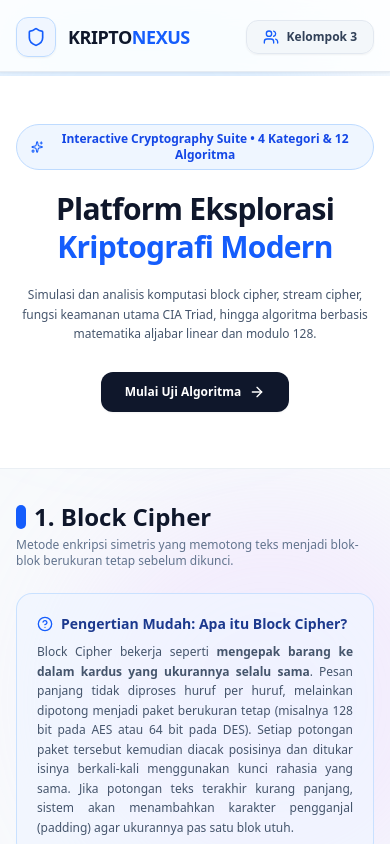
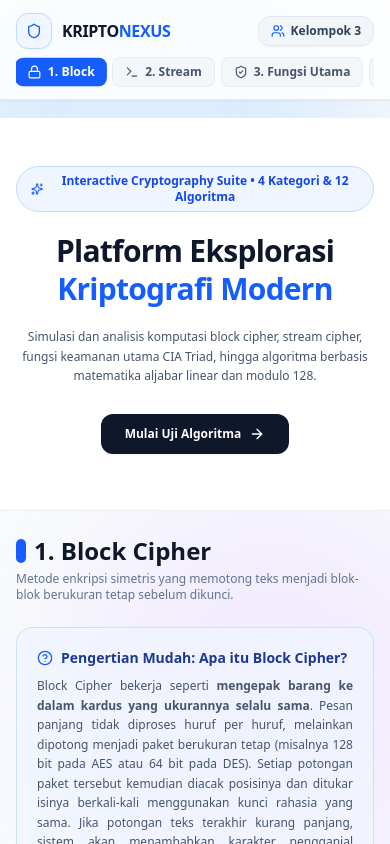
Before and after one commit to Kizozo77/kripto-nexus, a Next.js app: page / in a window 390 px wide. Shown: the top 844 px of the page. Built offline with nearby package versions, Linux system fonts and the light colour scheme.

Commit message:
feat: add dedicated mobile horizontal tab bar for seamless module navigation

```diff
--- a/src/app/page.js
+++ b/src/app/page.js
@@ -17,7 +17,7 @@ export default function Home() {
 
   return (
     <div className="min-h-screen bg-slate-50 text-slate-900 flex flex-col font-sans relative overflow-x-hidden">
-      {/* Container Khusus Ambient Glow: Dikunci overflow-hidden agar tidak menimbulkan scroll horizontal */}
+      {/* Container Ambient Glow */}
       <div className="absolute inset-0 overflow-hidden pointer-events-none z-0">
         <div className="absolute w-[450px] h-[450px] rounded-full bg-blue-300/25 blur-3xl -top-20 -left-20" />
         <div className="absolute w-[400px] h-[400px] rounded-full bg-purple-300/20 blur-3xl top-[500px] -right-20" />
@@ -27,12 +27,13 @@ export default function Home() {
 
       <Navbar activeTab={activeTab} setActiveTab={setActiveTab} />
 
-      <main className="flex-1 relative z-10 pt-[76px]">
+      {/* Padding top dinamis: 118px di HP dan 76px di laptop/desktop */}
+      <main className="flex-1 relative z-10 pt-[118px] md:pt-[76px]">
         <RevealOnScroll delay={50}>
           <Hero setActiveTab={setActiveTab} />
         </RevealOnScroll>
 
-        <div id="workspace" className="max-w-7xl mx-auto px-4 sm:px-6 lg:px-8 py-8 sm:py-12">
+        <div id="workspace" className="max-w-7xl mx-auto px-4 sm:px-6 lg:px-8 py-6 md:py-12">
           <RevealOnScroll delay={100}>
             {activeTab === "block" && <BlockCipher />}
             {activeTab === "stream" && <StreamCipher />}
--- a/src/components/Navbar.jsx
+++ b/src/components/Navbar.jsx
@@ -19,10 +19,10 @@ export default function Navbar({ activeTab, setActiveTab }) {
   }, []);
 
   const navItems = [
-    { id: "block", label: "1. Block Cipher", icon: Lock, activeColor: "bg-blue-600 text-white" },
-    { id: "stream", label: "2. Stream Cipher", icon: Terminal, activeColor: "bg-[#00897b] text-white" },
-    { id: "function", label: "3. Fungsi Utama", icon: ShieldCheck, activeColor: "bg-purple-600 text-white" },
-    { id: "math", label: "4. Dasar Matematika", icon: Cpu, activeColor: "bg-rose-600 text-white" },
+    { id: "block", label: "1. Block Cipher", shortLabel: "1. Block", icon: Lock, activeColor: "bg-blue-600 text-white" },
+    { id: "stream", label: "2. Stream Cipher", shortLabel: "2. Stream", icon: Terminal, activeColor: "bg-[#00897b] text-white" },
+    { id: "function", label: "3. Fungsi Utama", shortLabel: "3. Fungsi Utama", icon: ShieldCheck, activeColor: "bg-purple-600 text-white" },
+    { id: "math", label: "4. Dasar Matematika", shortLabel: "4. Matematika", icon: Cpu, activeColor: "bg-rose-600 text-white" },
   ];
 
   const scrollToTop = () => window.scrollTo({ top: 0, behavior: "smooth" });
@@ -42,28 +42,30 @@ export default function Navbar({ activeTab, setActiveTab }) {
 
   return (
     <header className="fixed top-0 left-0 right-0 z-50 w-full glass-nav shadow-xs transition-all duration-300">
-      {/* Garis Progress saat Halaman Di-scroll */}
+      {/* Garis Progress Indikator Scroll */}
       <div
         className="h-[3px] bg-gradient-to-r from-blue-500 via-purple-500 to-rose-500 transition-all duration-150 ease-out"
         style={{ width: `${scrollProgress}%` }}
       />
 
-      <div className="max-w-7xl mx-auto px-4 sm:px-6 lg:px-8 py-3.5">
+      <div className="max-w-7xl mx-auto px-4 sm:px-6 lg:px-8 py-2.5 md:py-3.5">
+        {/* Baris Atas: Logo & Tombol Kelompok 3 */}
         <div className="flex items-center justify-between">
           <button
             onClick={scrollToTop}
-            className="flex items-center gap-3 text-left focus:outline-none cursor-pointer group"
+            className="flex items-center gap-2.5 text-left focus:outline-none cursor-pointer group"
           >
-            <div className="w-10 h-10 rounded-xl bg-blue-50/90 border border-blue-200 flex items-center justify-center text-blue-600 shadow-xs group-hover:scale-105 transition">
-              <Shield className="w-5 h-5" />
+            <div className="w-9 h-9 md:w-10 md:h-10 rounded-xl bg-blue-50/90 border border-blue-200 flex items-center justify-center text-blue-600 shadow-xs group-hover:scale-105 transition">
+              <Shield className="w-4 h-4 md:w-5 md:h-5" />
             </div>
             <div>
-              <span className="font-extrabold text-slate-900 text-lg tracking-tight">
+              <span className="font-extrabold text-slate-900 text-base md:text-lg tracking-tight">
                 KRIPTO<span className="text-blue-600">NEXUS</span>
               </span>
             </div>
           </button>
 
+          {/* Navigasi Desktop (Layar Lebar) */}
           <nav className="hidden md:flex items-center p-1 rounded-2xl bg-slate-100/70 border border-slate-200/80 backdrop-blur-md gap-1">
             {navItems.map((item) => {
               const Icon = item.icon;
@@ -85,13 +87,36 @@ export default function Navbar({ activeTab, setActiveTab }) {
             })}
           </nav>
 
+          {/* Tombol Anggota Kelompok 3 */}
           <button
             onClick={scrollToTeam}
-            className="flex items-center gap-2 px-4 py-2 rounded-xl text-xs sm:text-sm font-bold text-slate-700 bg-slate-100/80 hover:bg-slate-200 border border-slate-200 transition shadow-xs active:scale-95 cursor-pointer backdrop-blur-xs"
+            className="flex items-center gap-1.5 md:gap-2 px-3 md:px-4 py-1.5 md:py-2 rounded-xl text-xs sm:text-sm font-bold text-slate-700 bg-slate-100/90 hover:bg-slate-200 border border-slate-200 transition shadow-xs active:scale-95 cursor-pointer backdrop-blur-xs"
           >
-            <Users className="w-4 h-4 text-blue-600" />
+            <Users className="w-3.5 h-3.5 md:w-4 md:h-4 text-blue-600" />
             <span>Kelompok 3</span>
           </button>
+        </div>
+
+        {/* Baris Khusus Mobile (HP): Tab 4 Modul Geser Ringan */}
+        <div className="flex md:hidden items-center gap-1.5 overflow-x-auto pt-2 pb-0.5 scrollbar-none no-scrollbar">
+          {navItems.map((item) => {
+            const Icon = item.icon;
+            const isActive = activeTab === item.id;
+            return (
+              <button
+                key={item.id}
+                onClick={() => handleNavClick(item.id)}
+                className={`flex items-center gap-1.5 px-3 py-1.5 rounded-lg text-xs font-semibold whitespace-nowrap shrink-0 transition-all cursor-pointer ${
+                  isActive
+                    ? `${item.activeColor} shadow-xs font-bold scale-[1.02]`
+                    : "bg-slate-100/80 text-slate-600 border border-slate-200/70 hover:bg-white"
+                }`}
+              >
+                <Icon className="w-3.5 h-3.5" />
+                <span>{item.shortLabel}</span>
+              </button>
+            );
+          })}
         </div>
       </div>
     </header>
```
